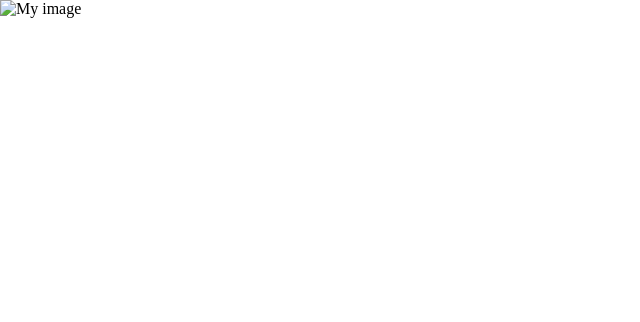
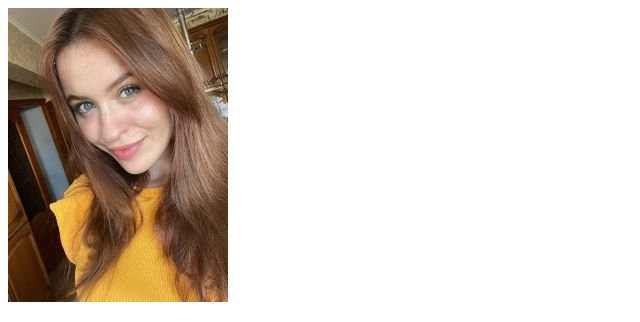
Before and after one commit to Yurkovets/rsschool-cv, a plain HTML site: page index.html in a window 1280 px wide. Shown: the top 322 px of the page, without its empty margins (0-640 px from the left). Drawn offline with Linux system fonts and the light colour scheme.

Commit message:
feat: add icon, head, main and footer

```diff
--- a/index.html
+++ b/index.html
@@ -6,8 +6,16 @@
         <meta name="description" content="">
         <meta name="viewport" content="width=device-width, initial-scale=1">
         <link rel="stylesheet" href="style.css">
+        <link rel="icon" href="assets/cv.ico">
+        <link rel="preconnect" href="https://fonts.googleapis.com">
+        <link href="https://fonts.googleapis.com/css2?family=DM+Sans:ital,wght@0,400;0,500;1,400&family=Source+Sans+Pro:wght@200;300;600&display=swap" rel="stylesheet">
     </head>
     <body>
-        <img src="images/photo.jpg" alt="My image">
+        <header class="header"></header>
+        <main class="maim">
+            <img src="assets/photo.jpg" alt="My image">
+            <h1>Malmyha Hanna</h1>
+        </main>
+        <footer class="footer"></footer>
     </body>
 </html>
--- a/style.css
+++ b/style.css
@@ -1,6 +1,6 @@
-*{
-    margin:0;
-    padding:0;
-    box-sizing:border-box;
-    text-decoration:none;
+* {
+    box-sizing: border-box;
+  }
+body{
+    font-family: 'DM Sans', sans-serif;
 }
```
Also changed, not shown: assets/cv.ico (added).
